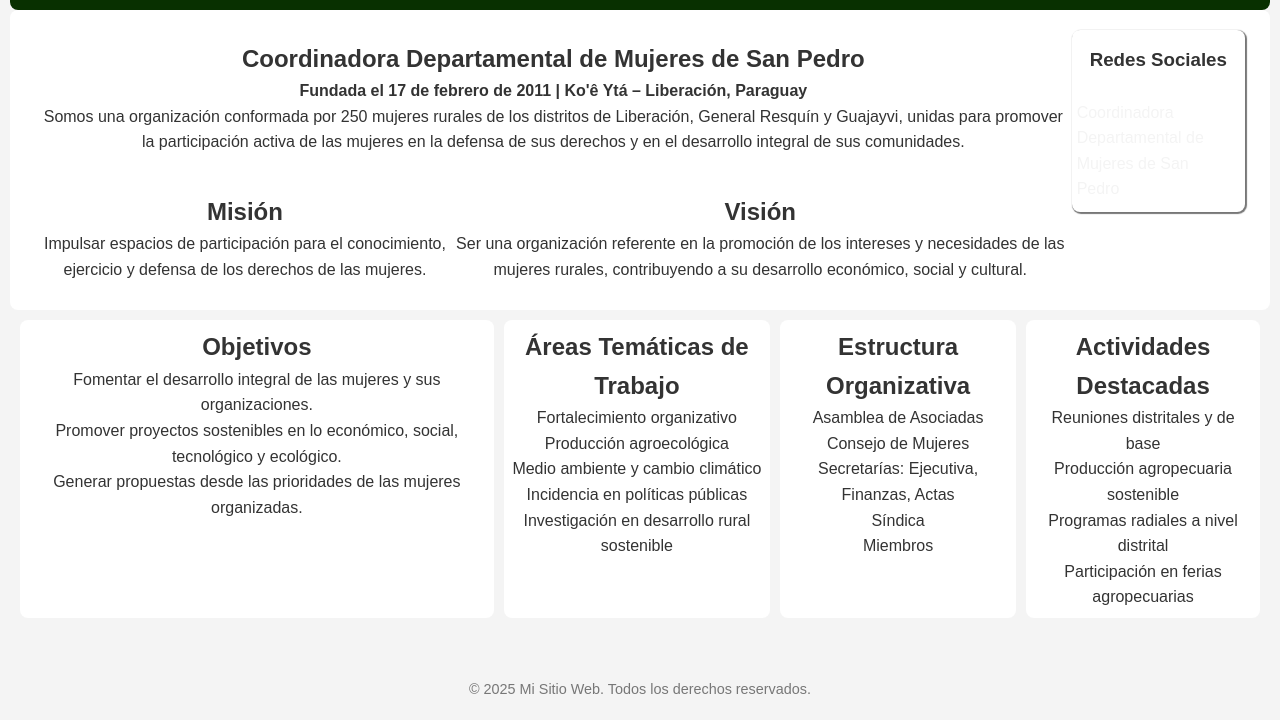
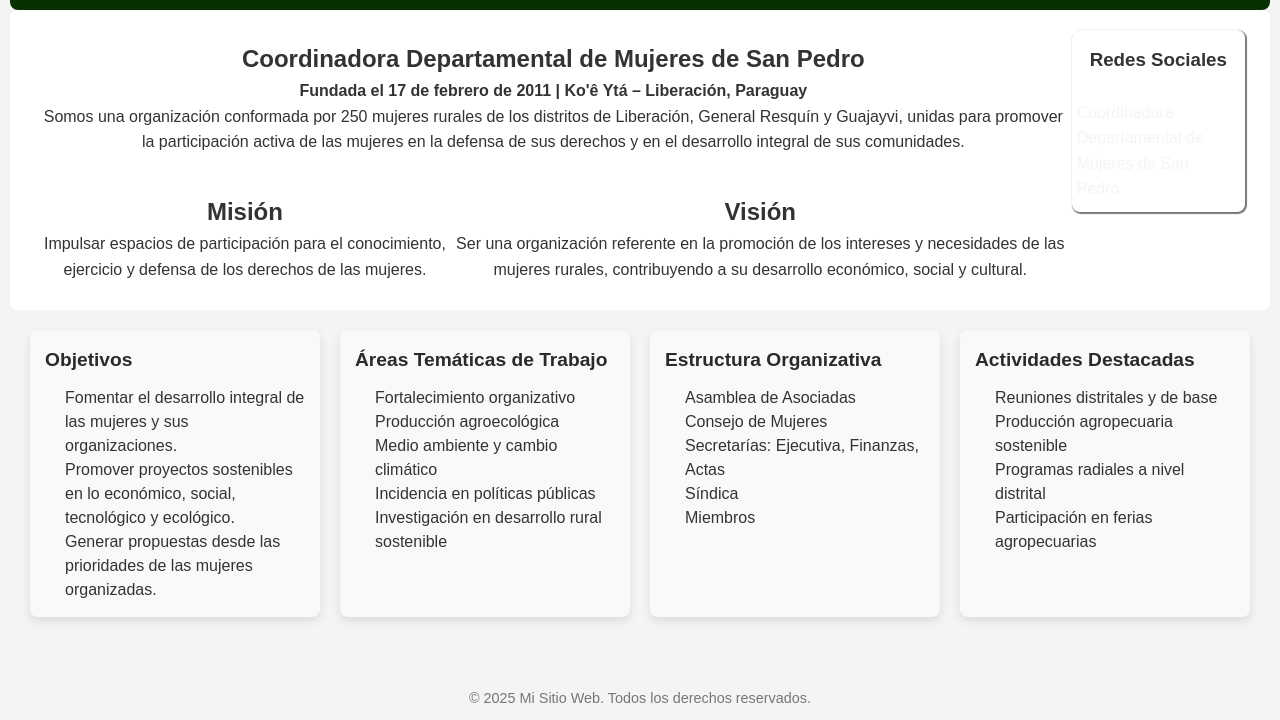
Before and after one commit to Crasher256/CDMSP, a plain HTML site: page index.html in a window 1280 px wide. Shown: the part 106-826 px from the top of the page. Drawn offline with Linux system fonts and the light colour scheme.

Commit message:
Update estilos.css

```diff
--- a/estilos.css
+++ b/estilos.css
@@ -298,29 +298,45 @@ section {
   gap: 10px;
   padding: 10px;
 }
-.seccion1{
-  background-color:white;
-  border-radius:8px;
-  padding:8px;
-  text-align:center;
+.info {
+  display: flex;
+  flex-wrap: wrap;
+  justify-content: center;
+  gap: 20px;
+  padding: 20px;
 }
-.seccion2{
-  background-color:white;
-  border-radius:8px;
-  padding:8px;
-  text-align:center;
+
+.info section {
+  flex: 1 1 250px; /* crece, se contrae, base mínima */
+  background-color: #f9f9f9;
+  padding: 15px;
+  border-radius: 8px;
+  box-shadow: 0 4px 10px rgba(0,0,0,0.1);
+  min-width: 250px;
+  max-width: 400px;
 }
-.seccion3{
-  background-color:white;
-  border-radius:8px;
-  padding:8px;
-  text-align:center;
+
+.info h2 {
+  font-size: 1.2rem;
+  margin-bottom: 10px;
+  color: #2a2a2a;
 }
-.seccion4{
-  background-color:white;
-  border-radius:8px;
-  padding:8px;
-  text-align:center;
+
+.info ul {
+  padding-left: 20px;
+  line-height: 1.5;
+}
+
+@media (max-width: 768px) {
+  .info {
+    flex-direction: column;
+    align-items: center;
+  }
+
+  .info section {
+    width: 90%;
+    max-width: none;
+  }
 }
 footer {
   margin-top: 30px;
```
